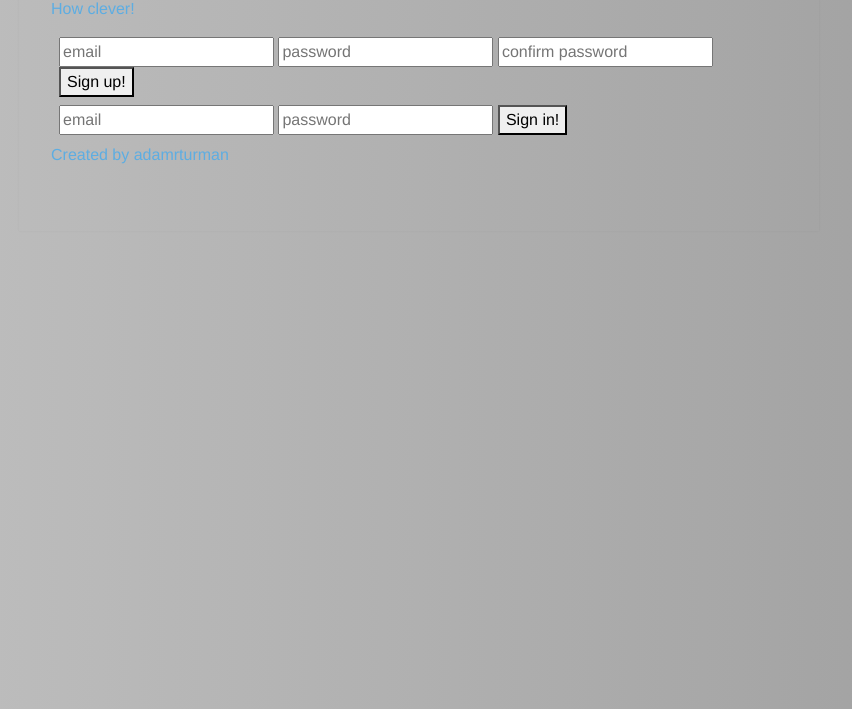
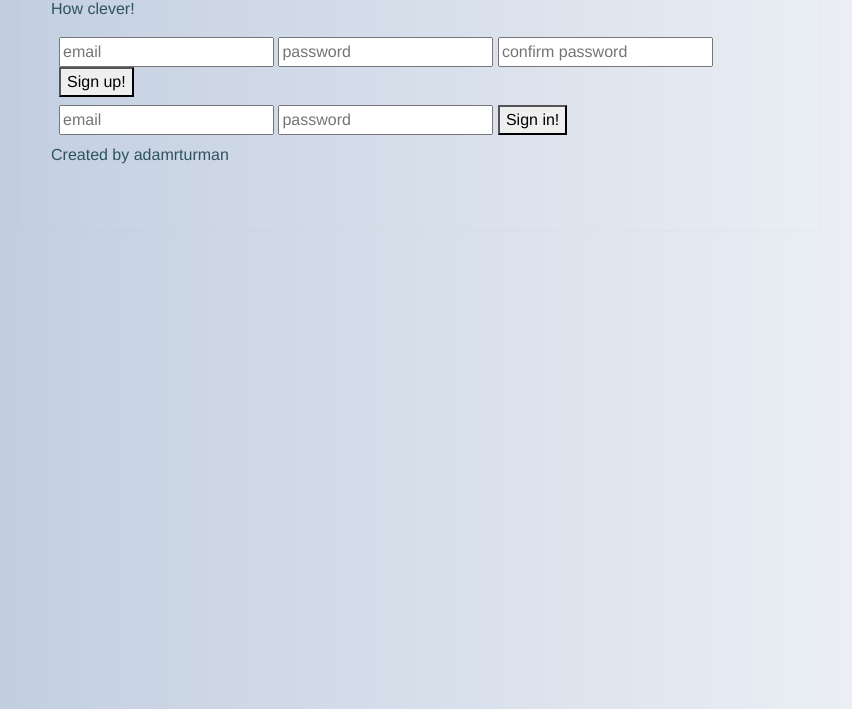
Before and after one commit to adamrturman/tiktaktow-client, a website built with webpack: page index.html in a window 1280 px wide. Shown: the part 91-800 px from the top of the page, without its empty margins (221-1073 px from the left). Built offline with nearby package versions, Linux system fonts and the light colour scheme.

Commit message:
Styling
Better colors, and switch clever statments

```diff
--- a/assets/scripts/auth/ui.js
+++ b/assets/scripts/auth/ui.js
@@ -10,6 +10,7 @@ const signUpFailure = function (response) {
 }
 const signInSuccess = function (response) {
   $('#message').text('You are signed in!')
+  $('#clever').html('So clever!')
   store.user = response.user
   $('#authenticated').show()
   $('#unauthenticated').hide()
--- a/assets/scripts/games/ui.js
+++ b/assets/scripts/games/ui.js
@@ -67,14 +67,14 @@ const updateGameSuccess = function (response) {
 //  Create a function that takes in the array
 
 const checkForWinner = function (gameBoard) {
-  const currentPlayer = turn ? 'x' : 'o'
-  console.log(store.currentStatus)
+  const currentPlayer = turn ? 'X' : 'O'
   if (store.currentStatus) {
     return
   } else {
     if (gameBoard[0] !== '' && gameBoard[0] === gameBoard[1] && gameBoard[0] === gameBoard[2] || gameBoard[3] !== '' && gameBoard[3] === gameBoard[4] && gameBoard[3] === gameBoard[5] || gameBoard[6] !== '' && gameBoard[6] === gameBoard[7] && gameBoard[6] === gameBoard[8]  || gameBoard[0] !== '' && gameBoard[0] === gameBoard[3] && gameBoard[0] === gameBoard[6] || gameBoard[1] !== '' && gameBoard[1] === gameBoard[4] && gameBoard[1] === gameBoard[7]  || gameBoard[2] !== '' && gameBoard[2] === gameBoard[5] && gameBoard[2] === gameBoard[8]  || gameBoard[0] !== '' && gameBoard[0] === gameBoard[4] && gameBoard[0] === gameBoard[8]  || gameBoard[6] !== '' && gameBoard[2] === gameBoard[4] && gameBoard[2] === gameBoard[6]) {
       store.currentStatus = true
       $('#end-message').text(currentPlayer + ' has won the game!')
+      $('#message').text(' ')
     }
   }
 //  and checks for a winning combo
--- a/assets/styles/index.scss
+++ b/assets/styles/index.scss
@@ -12,9 +12,9 @@ html {
 
 body {
     background: #ECECEC;
-    background-image: linear-gradient(to left, #9E9E9E, #C2C2C2);
+    background-image: linear-gradient(to left, #F5F7FA, #B8C6DB);
     box-shadow: 0 0 2px rgba(0, 0, 0, 0.06);
-    color: #5DADE2;
+    color: #2d545e;
     font-family: "Helvetica Neue", Helvetica, Arial, sans-serif;
     font-size: 16px;
     line-height: 1.5;
--- a/index.html
+++ b/index.html
@@ -13,7 +13,7 @@
     </head>
     <body>
         <h1>tikTakTow</h1>
-        <p>How clever!</p>
+        <p id="clever">How clever!</p>
         <p id="message"></p>
         <p id="end-message"></p>
         <p id="player-stats"></p>
```
